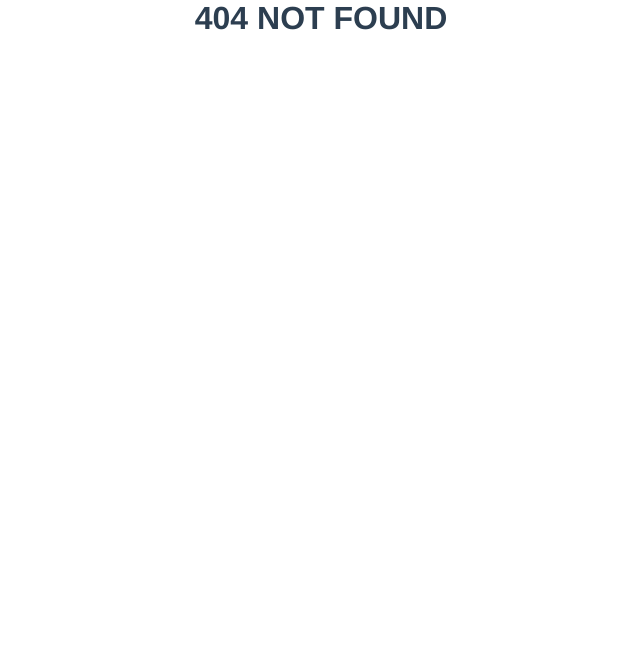
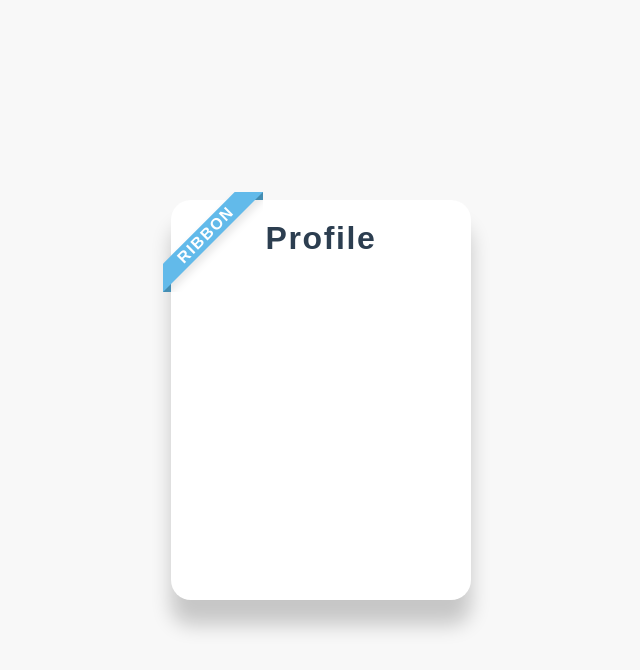
Before and after one commit to michael921010/collection-of-works, a Vue app: page /ribbon-shape-of-card in a window 1280 px wide. Before the commit this address had no page. Shown: the top 670 px of the page, without its empty margins (319-959 px from the left). Built offline with nearby package versions, Linux system fonts and the light colour scheme.

Commit message:
:lipstick: Ribbon Shape Of Card

```diff
--- a/src/router/index.js
+++ b/src/router/index.js
@@ -36,6 +36,12 @@ export const routes = [
     path: "/custom-dropdown-menu",
     name: "CustomDropdownMenu",
     component: () => import("@/views/CustomDropdownMenu"),
+  },
+  {
+    label: "Ribbon Shape Of Card",
+    path: "/ribbon-shape-of-card",
+    name: "RibbonShapeOfCard",
+    component: () => import("@/views/RibbonShapeOfCard"),
   },
   {
     label: "Started",
--- /dev/null
+++ b/src/views/RibbonShapeOfCard.vue
@@ -0,0 +1,85 @@
+<template>
+  <div class="root">
+    <div class="card">
+      <span />
+      <div class="content">
+        <h1>Profile</h1>
+      </div>
+    </div>
+  </div>
+</template>
+
+<style lang="scss" scoped>
+$gap: 8px;
+$ribbon_width: 100px;
+$ribbon_height: 20px;
+
+* {
+  font-family: "Poppins", sans-serif;
+}
+
+.root {
+  display: flex;
+  justify-content: center;
+  align-items: center;
+  min-height: 100vh;
+  background-color: #f8f8f8;
+
+  .card {
+    z-index: 1;
+    position: relative;
+    width: 300px;
+    height: 400px;
+    background-color: #fff;
+    border-radius: 20px;
+    box-shadow: 0 25px 20px rgba(0, 0, 0, 0.2);
+
+    span {
+      position: absolute;
+      top: -$gap;
+      left: -$gap;
+      width: $ribbon_width;
+      height: $ribbon_width;
+      display: flex;
+      justify-content: center;
+      align-items: center;
+      overflow: hidden;
+
+      &::before {
+        content: "Ribbon";
+        position: absolute;
+        width: 150%;
+        height: $ribbon_height;
+        background-color: #62baea;
+        transform: rotate(-45deg) translateY(-1 * $ribbon_height / 2);
+        display: flex;
+        justify-content: center;
+        align-items: center;
+        text-transform: uppercase;
+        font-weight: 600;
+        color: #fff;
+        letter-spacing: 0.1em;
+        box-shadow: 0 5px 10px rgba(0, 0, 0, 0.1);
+      }
+
+      &::after {
+        content: "";
+        position: absolute;
+        width: $gap;
+        height: $gap;
+        bottom: 0;
+        left: 0;
+        background-color: #4a98bf;
+        z-index: -1;
+        box-shadow: ($ribbon_width - $gap) -1 * ($ribbon_width - $gap) #4a98bf;
+      }
+    }
+
+    .content {
+      margin-top: 20px;
+      letter-spacing: 0.1em;
+      text-align: center;
+    }
+  }
+}
+</style>
```
